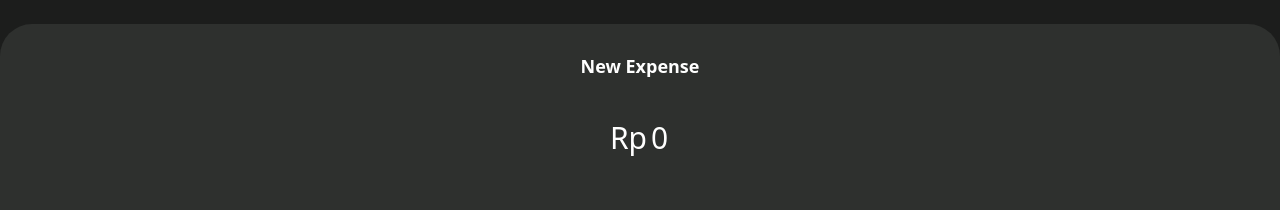
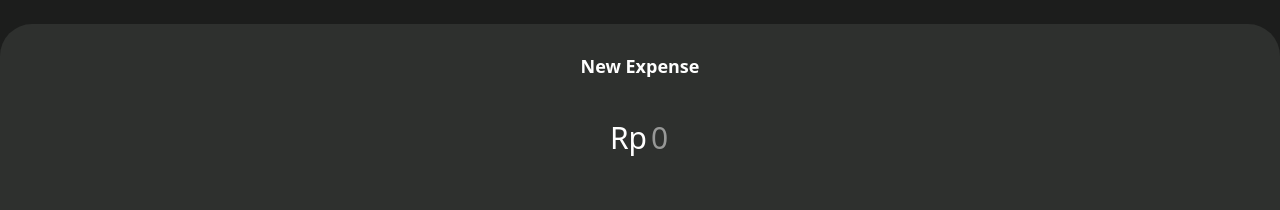
Before and after one commit to TamaWira/react-vite-pwa-app, a React (Vite) app: page /login in a window 1280 px wide. Both pictures are taken after a click on the button 640 px from the left and 740 px from the top of the page. Shown: the top 210 px of the page. Built offline with nearby package versions, Linux system fonts and the light colour scheme.

Commit message:
fix: fix unsubmittable form

```diff
--- a/package.json
+++ b/package.json
@@ -12,9 +12,11 @@
   "dependencies": {
     "@tailwindcss/cli": "^4.0.6",
     "@tailwindcss/vite": "^4.0.6",
+    "@types/react-input-autosize": "^2.2.4",
     "react": "^19.0.0",
     "react-dom": "^19.0.0",
     "react-icons": "^5.4.0",
+    "react-input-autosize": "^3.0.0",
     "react-router": "^7.1.5",
     "tailwindcss": "^4.0.6",
     "vaul": "^1.1.2"
--- a/src/components/AddExpenseForm.tsx
+++ b/src/components/AddExpenseForm.tsx
@@ -1,4 +1,5 @@
-import { useState, ChangeEvent, FocusEvent, useEffect, useRef } from "react";
+import { ChangeEvent, FocusEvent, useState } from "react";
+import AutosizeInput from "react-input-autosize";
 import { useExpenseContext } from "../lib/hooks";
 
 type Form = {
@@ -13,10 +14,6 @@ export default function AddExpenseForm({ setIsOpen }: Props) {
   const { expenses, handleChangeExpenses } = useExpenseContext();
   const [form, setForm] = useState<Form>({ amount: "" });
 
-  // Refs for the input and hidden measuring span
-  const inputRef = useRef<HTMLInputElement>(null);
-  const spanRef = useRef<HTMLSpanElement>(null);
-
   // Remove all non-digit characters.
   const unformatNumber = (value: string): string => value.replace(/\D/g, "");
 
@@ -29,28 +26,18 @@ export default function AddExpenseForm({ setIsOpen }: Props) {
 
   const handleChange = (e: ChangeEvent<HTMLInputElement>) => {
     const value = e.target.value;
-    // If empty, set to empty string; otherwise, parse the value
     setForm({ ...form, amount: value === "" ? "" : parseInt(value) });
   };
 
   const handleFocus = (e: FocusEvent<HTMLInputElement>) => {
-    // On focus, remove formatting so the user can edit the raw number.
+    // Remove formatting on focus so the user sees the raw number.
     setForm({ ...form, amount: unformatNumber(e.target.value) });
   };
 
   const handleBlur = (e: FocusEvent<HTMLInputElement>) => {
-    // On blur, format the number with thousand separators.
+    // Format the number on blur.
     setForm({ ...form, amount: formatNumber(e.target.value) });
   };
-
-  // Update the input width based on the content of the hidden span.
-  useEffect(() => {
-    if (inputRef.current && spanRef.current) {
-      const spanWidth = spanRef.current.offsetWidth;
-      // Add a small extra space (2px) so the caret isn’t cut off.
-      inputRef.current.style.width = `${spanWidth + 2}px`;
-    }
-  }, [form.amount]);
 
   const generateExpense = (form: Form) => {
     return {
@@ -79,26 +66,17 @@ export default function AddExpenseForm({ setIsOpen }: Props) {
           <label htmlFor="amount" className="text-3xl">
             Rp
           </label>
-          <input
-            ref={inputRef}
+          <AutosizeInput
+            required
+            placeholder="0"
             type="text"
-            id="amount"
+            inputMode="numeric"
             value={form.amount}
-            placeholder="0"
-            inputMode="numeric"
-            pattern="[0-9]*"
             className="inline-block focus:outline-none placeholder:text-white text-3xl appearance-none"
             onChange={handleChange}
+            onBlur={handleBlur}
             onFocus={handleFocus}
-            onBlur={handleBlur}
           />
-          {/* Hidden span to measure text width. It uses the same styling as the input. */}
-          <span
-            ref={spanRef}
-            className="invisible absolute text-3xl whitespace-pre"
-          >
-            {form.amount === "" || form.amount === 0 ? "0" : form.amount}
-          </span>
         </div>
         <div className="flex flex-1 items-end py-7">
           <button
```
Also changed, not shown: 1 other file (tests, documents, lock files or other folders).
